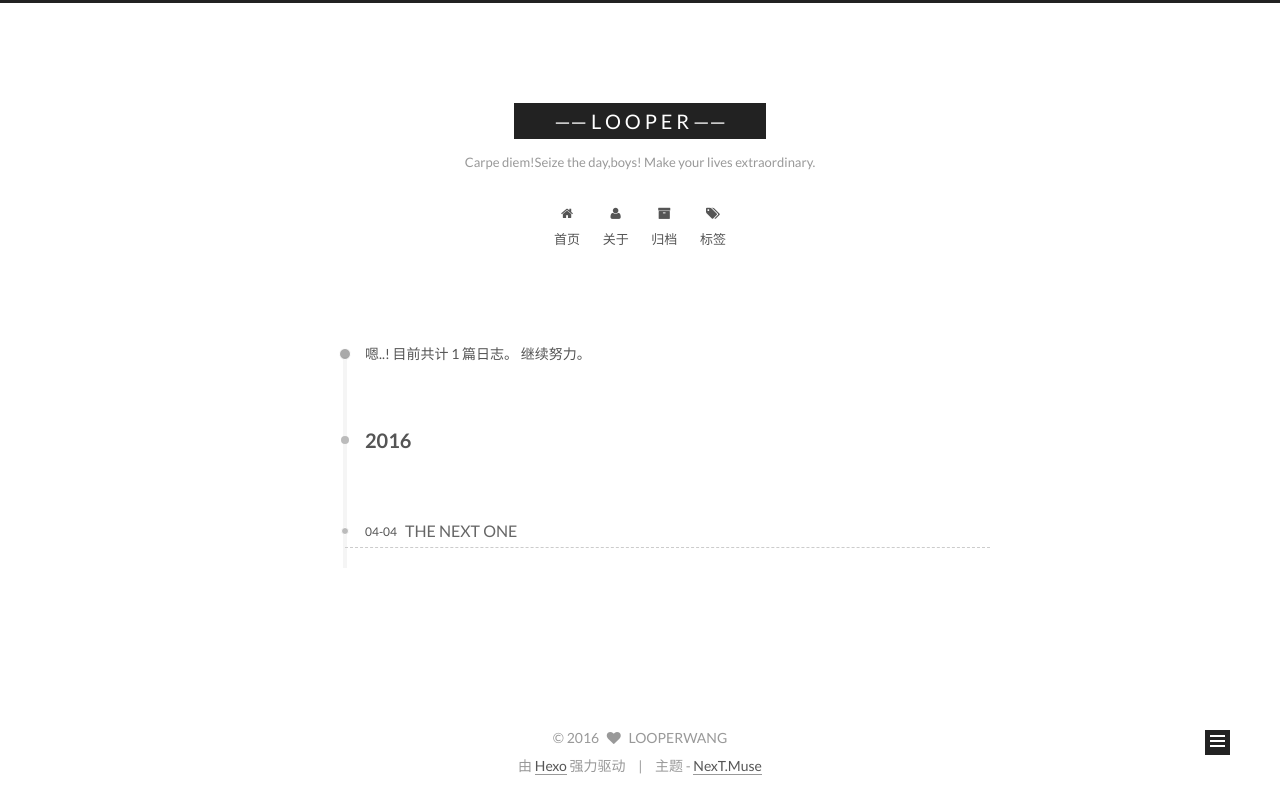
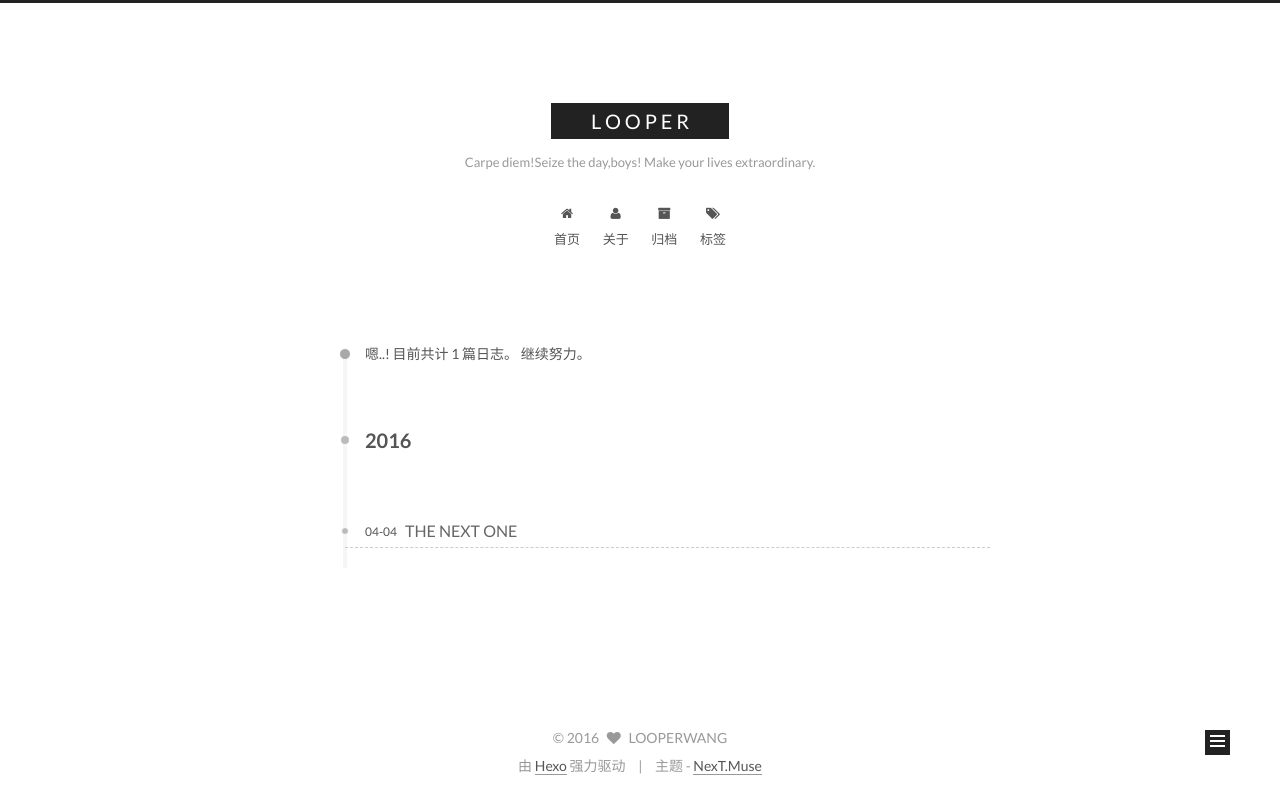
Before and after one commit to looperwang/looperwang.github.io, a plain HTML site: page archives/2016/04/index.html in a window 1280 px wide. Drawn offline with Linux system fonts and the light colour scheme.

Commit message:
Site updated: 2016-04-04 15:46:49

```diff
--- a/archives/2016/04/index.html
+++ b/archives/2016/04/index.html
@@ -59,12 +59,12 @@
 
 <meta name="description" content="Carpe diem. Seize the day，boys. Make your lives extraordinary.">
 <meta property="og:type" content="website">
-<meta property="og:title" content="—— L O O P E R ——">
+<meta property="og:title" content="L O O P E R">
 <meta property="og:url" content="http://yoursite.com/archives/2016/04/index.html">
-<meta property="og:site_name" content="—— L O O P E R ——">
+<meta property="og:site_name" content="L O O P E R">
 <meta property="og:description" content="Carpe diem. Seize the day，boys. Make your lives extraordinary.">
 <meta name="twitter:card" content="summary">
-<meta name="twitter:title" content="—— L O O P E R ——">
+<meta name="twitter:title" content="L O O P E R">
 <meta name="twitter:description" content="Carpe diem. Seize the day，boys. Make your lives extraordinary.">
 
 
@@ -83,7 +83,7 @@
   };
 </script>
 
-  <title> 归档 | —— L O O P E R —— </title>
+  <title> 归档 | L O O P E R </title>
 </head>
 
 <body itemscope itemtype="http://schema.org/WebPage" lang="zh-Hans">
@@ -114,7 +114,7 @@
   <div class="custom-logo-site-title">
     <a href="/"  class="brand" rel="start">
       <span class="logo-line-before"><i></i></span>
-      <span class="site-title">—— L O O P E R ——</span>
+      <span class="site-title">L O O P E R</span>
       <span class="logo-line-after"><i></i></span>
     </a>
   </div>
```
Also changed, not shown: 2016/04/04/THE-NEXT-ONE/index.html (+4 -4 lines), archives/2016/index.html (+5 -5 lines), archives/index.html (+5 -5 lines), index.html (+6 -6 lines).
